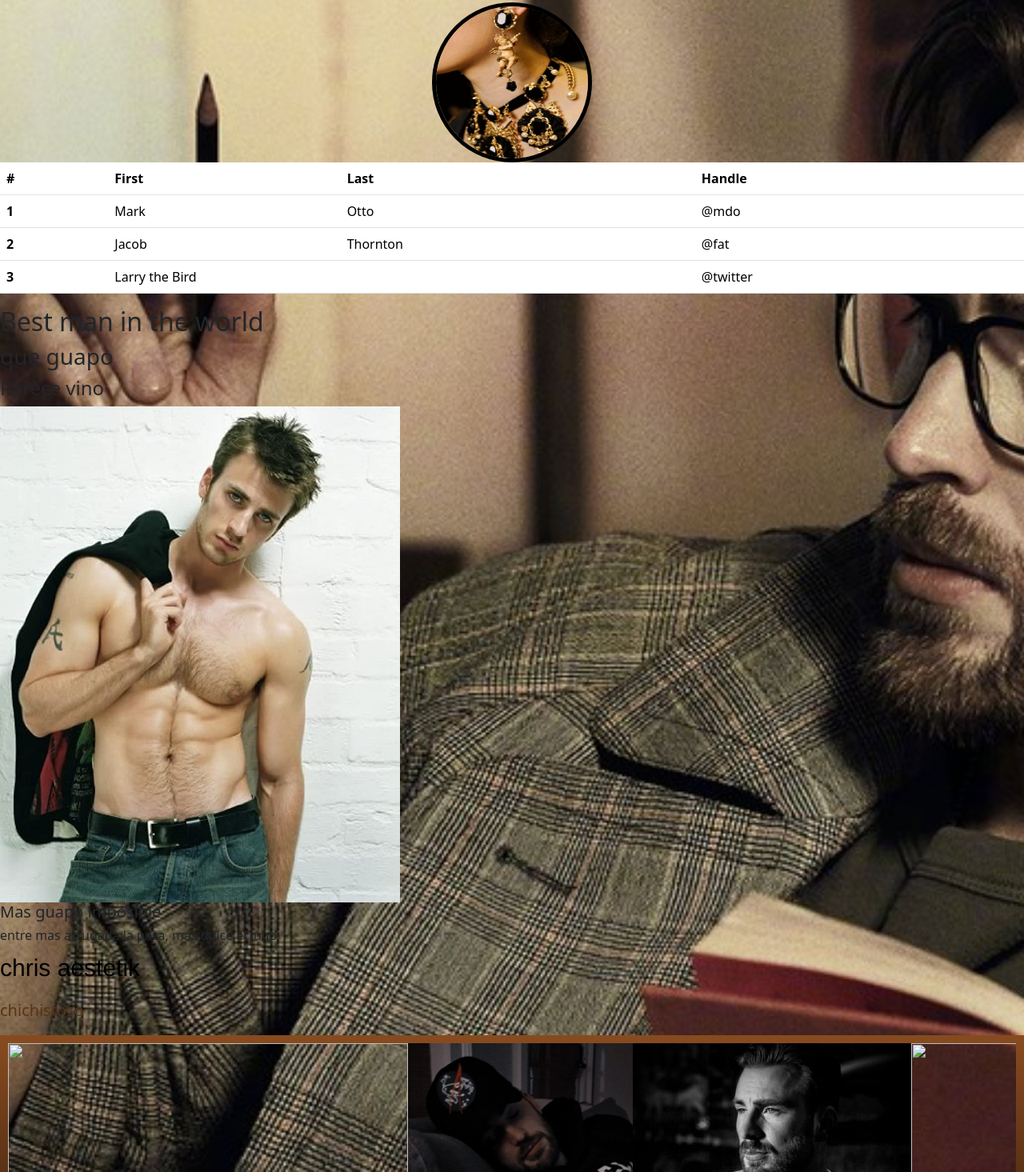
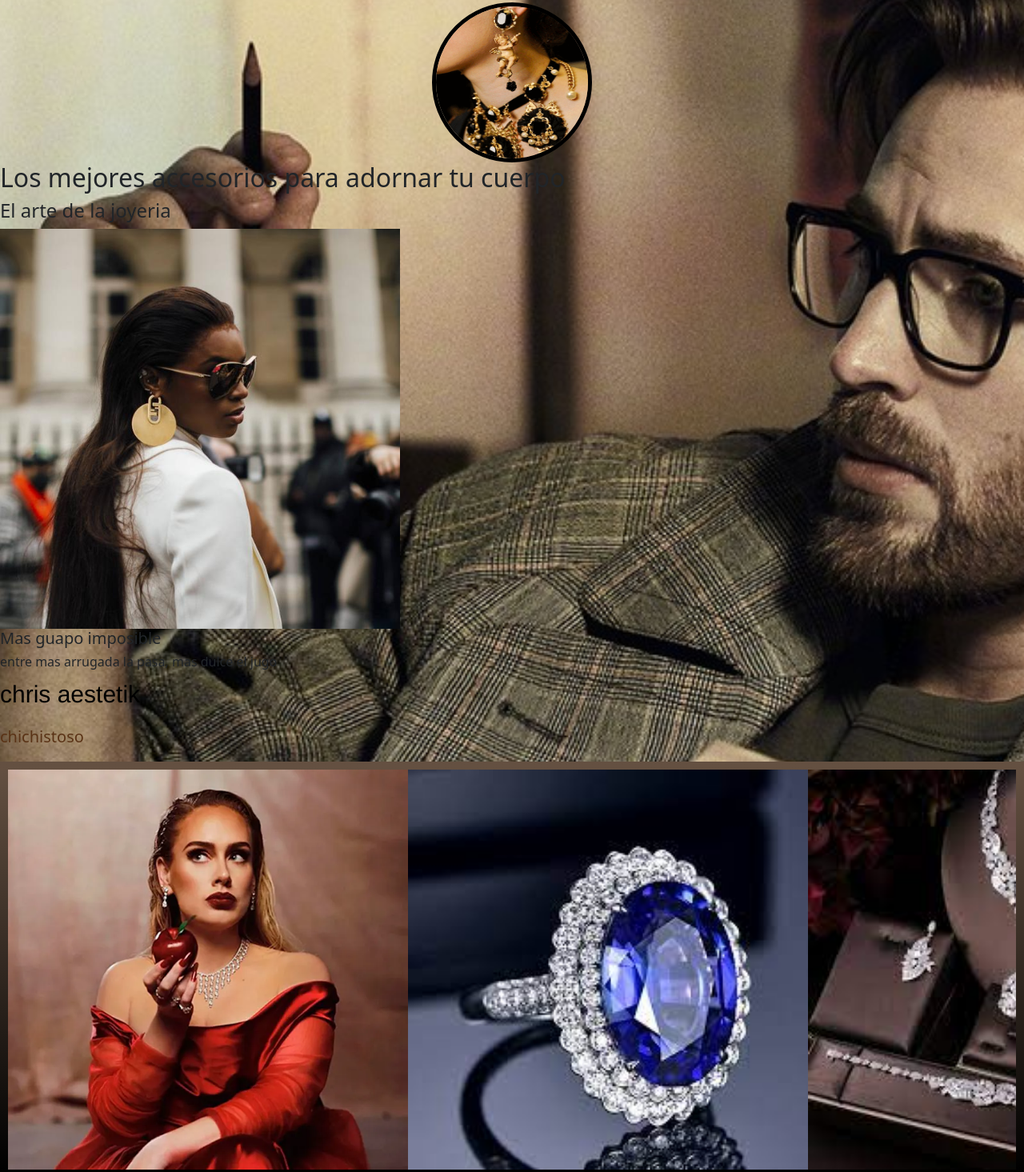
Before and after one commit to muitoquente/PaginaWebLake, a plain HTML site: page index.html in a window 1280 px wide. Shown: the part 181-1646 px from the top of the page at 80% size. Drawn offline with nearby package versions, Linux system fonts and the light colour scheme.

Commit message:
cambio a joyeria 2.0

```diff
--- a/css/style.css
+++ b/css/style.css
@@ -52,7 +52,7 @@ h6{
   .galeria{
     display: flex;
     border: 10px solid rgb(125, 78, 29);
-    border-image: linear-gradient(to bottom,rgb(134, 74, 31)0%, black 100%     )1;
+    border-image: linear-gradient(to bottom,rgb(100, 80, 65)0%, black 100%     )1;
     overflow-x: scroll;
 
   }
--- a/index.html
+++ b/index.html
@@ -21,9 +21,6 @@
           <li class="nav-item">
             <a class="nav-link active" aria-current="page" href="#">Home</a>
           </li>
-          <li class="nav-item">
-            <a class="nav-link" href="#">Link</a>
-          </li>
           <li class="nav-item dropdown">
             <a class="nav-link dropdown-toggle" href="#" role="button" data-bs-toggle="dropdown" aria-expanded="false">
               Dropdown
@@ -35,9 +32,7 @@
               <li><a class="dropdown-item" href="#">Something else here</a></li>
             </ul>
           </li>
-          <li class="nav-item">
-            <a class="nav-link disabled">Disabled</a>
-          </li>
+
         </ul>
         <form class="d-flex" role="search">
           <input class="form-control me-2" type="search" placeholder="Search" aria-label="Search">
@@ -47,44 +42,14 @@
     </div>
   </nav>
   <div class="inicio">
-    <a href="#christi">
+    <a href="#joyitas">
       <h1>Joyas Y Adornos</h1>
     </a>
     <img src="img/gif joyeria.gif" alt="chica joya" width="200px" height="200px">
   </div>
-  <table class="table">
-    <thead>
-      <tr>
-        <th scope="col">#</th>
-        <th scope="col">First</th>
-        <th scope="col">Last</th>
-        <th scope="col">Handle</th>
-      </tr>
-    </thead>
-    <tbody>
-      <tr>
-        <th scope="row">1</th>
-        <td>Mark</td>
-        <td>Otto</td>
-        <td>@mdo</td>
-      </tr>
-      <tr>
-        <th scope="row">2</th>
-        <td>Jacob</td>
-        <td>Thornton</td>
-        <td>@fat</td>
-      </tr>
-      <tr>
-        <th scope="row">3</th>
-        <td colspan="2">Larry the Bird</td>
-        <td>@twitter</td>
-      </tr>
-    </tbody>
-  </table>
-<h2>Best man in the world</h2>
-<h3>que guapo</h3>
-<h4>Parece vino</h4>
-<img src="img/papi chris evans.jpg" alt="te rezo chris evans" width="500px" heigt="500px">
+<h2>Los mejores accesorios para adornar tu cuerpo</h2>
+<h4>El arte de la joyeria</h4>
+<img src="img/mujer aestetik.jpg" alt="joyeria mujer" width="500px" heigt="500px">
 <h5>Mas guapo imposible</h5>
 <h6>entre mas arrugada la pasa, mas dulce el jugo</h6>
 <p class="primer-parrafo">
@@ -94,12 +59,12 @@
   chichistoso
 </p>
 <div class="galeria">
-  <img src="anillo vato.jpg" alt="">
-  <img src="descarga (1).jfif" alt="">
-  <img src="Immortal Soul.jfif" alt="">
-  <img src="Search_ c-evans-chris-evans-sexiest-man-alive-of-2022 _ CHRIS EVANS EDITS.png" alt="">
-  <img src="descarga (1).jfif" alt="">
-  <img src="Immortal Soul.jfif" alt="">
+  <img src="img/adele joya.webp" alt="">
+  <img src="img/anillo blue.jfif" alt="">
+  <img src="img/collares.jfif" alt="">
+  <img src="img/anillo vato.jpg" alt="">
+  <img src="img/manos collar.jpg" alt="">
+  <img src="img/estante verde.jfif" alt="">
 
 </div>
 <h2> lista de apodos para chris</h2>
@@ -108,7 +73,7 @@
   <li>chis</li>
   <li>Sir</li>
 </u1>
-<h2 id="christi"> personajes</h2>
+<h2 id="joyitas"> personajes</h2>
 <o1>
   <li>capitan america</li>
   <li>antorcha humana</li>
```
Also changed, not shown: img/adele joya.webp (added), img/anillo blue.jfif (added), img/collares.jfif (added), img/estante verde.jfif (added), img/mujer aestetik.jpg (added).
